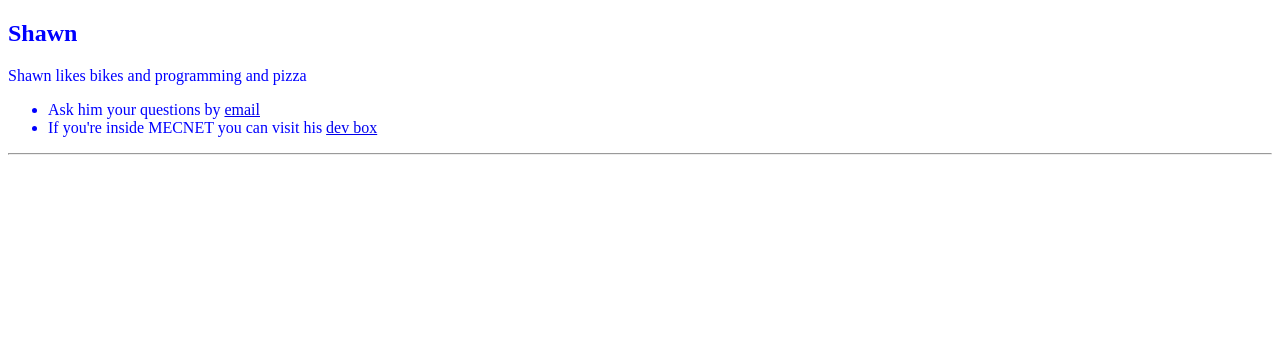
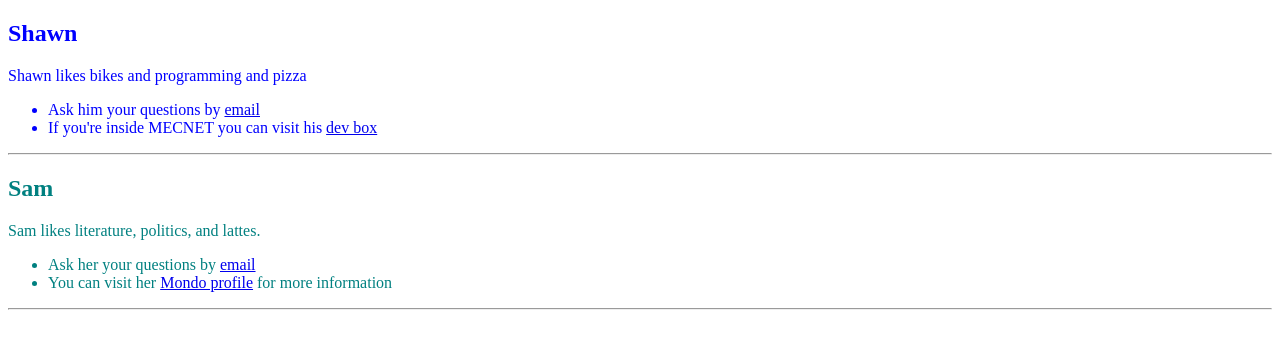
Before and after one commit to shawnaj/pushpull, a plain HTML site: page index.html in a window 1280 px wide. Drawn offline with Linux system fonts and the light colour scheme.

Commit message:
added bio, added name to readme file, and added special color for my bio

```diff
--- a/index.html
+++ b/index.html
@@ -16,5 +16,14 @@
 		</ul>
 	</section>
 	<hr>
+	<section class="sam-bio">
+		<h1>Sam</h1>
+		<p>Sam likes literature, politics, and lattes.</p>
+		<ul>
+			<li>Ask her your questions by <a href="mailto:samantha.rousseau@mec.ca">email</a></li>
+			<li>You can visit her <a href="https://mondo.mec.ca/content/228695" target="_blank">Mondo profile</a> for more information</li>
+		</ul>
+</section>
+<hr>
 </body>
 </html>
--- a/style.css
+++ b/style.css
@@ -1,3 +1,7 @@
 .shawn-bio{
 	color:blue;
 }
+
+.sam-bio {
+	color:teal;
+}
```
Also changed, not shown: 1 other file.
